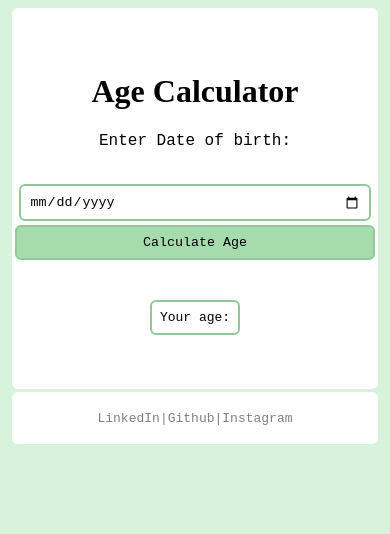
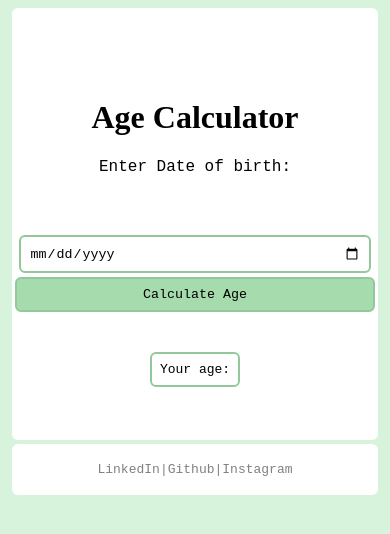
Before and after one commit to melodyBee/codealpha_tasks, a plain HTML site: page index.html in a window 390 px wide. Drawn offline with Linux system fonts and the light colour scheme.

Commit message:
adding responsiveness

```diff
--- a/index.html
+++ b/index.html
@@ -1,6 +1,7 @@
 <!DOCTYPE html>
 <html>
     <head>
+        <meta name="viewport" content="width=device-width, initial-scale=1.0" />
         <link rel="stylesheet" href="style.css" />
         <title>Age calculator</title>
     </head>
--- a/style.css
+++ b/style.css
@@ -28,7 +28,7 @@ h1 {
     font-family: 'Times New Roman', Times, serif;
 }
 .head {
-    padding: 10px;
+    padding: 10%;
     margin-top: 30px;
     margin-bottom: 20px;
     display: flex;
```
Also changed, not shown: Copilot_20250811_231246.png (deleted).
